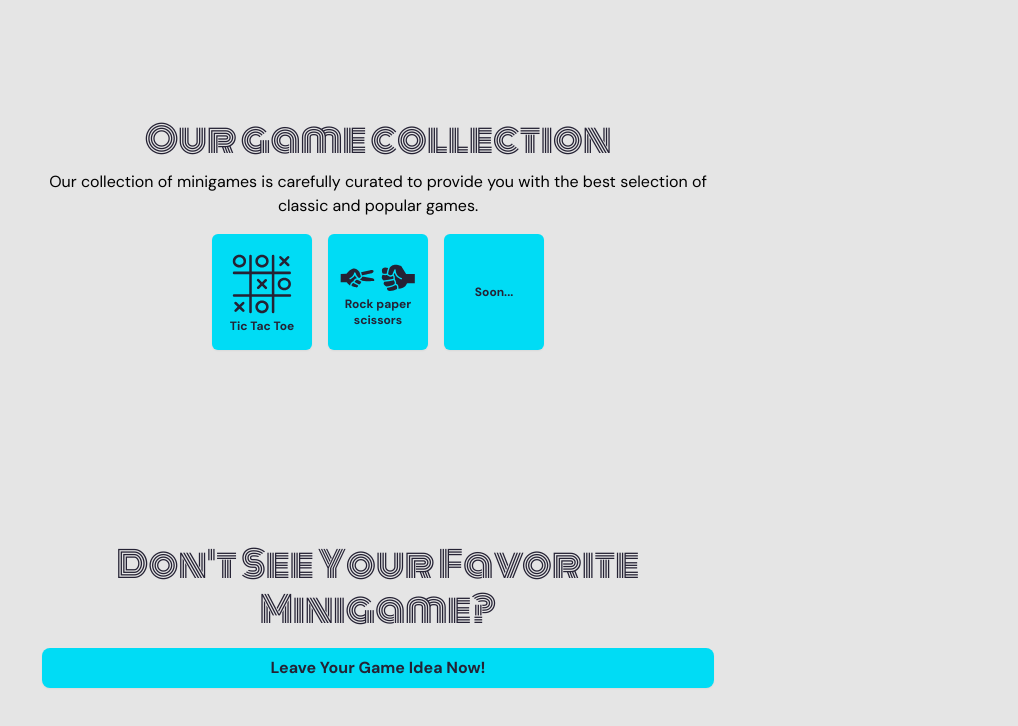
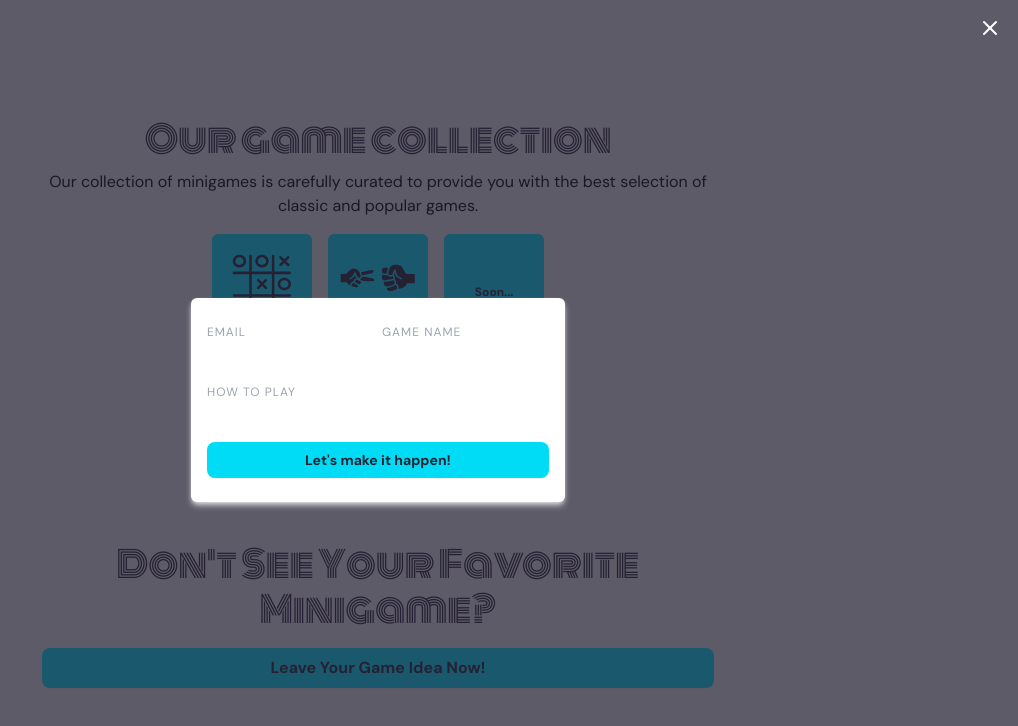
Before and after one commit to yosoypollito/games.hub, a Next.js app: page / in a window 1280 px wide. Both pictures are taken after a click on the button "Leave Your Game Idea Now!". Shown: the part 393-1119 px from the top of the page, without its empty margins (262-1280 px from the left). Built offline with nearby package versions, Linux system fonts and the light colour scheme.

Commit message:
feat: Leave idea section bases

```diff
--- /dev/null
+++ b/src/app/components/FormGroup.tsx
@@ -0,0 +1,7 @@
+export default function FormGroup({ children, ...props }: React.HTMLAttributes<HTMLDivElement>) {
+  return (
+    <div className="flex flex-col w-full gap-1">
+      {children}
+    </div>
+  )
+}
--- /dev/null
+++ b/src/app/components/Home/LeaveYourIdeaSection.tsx
@@ -0,0 +1,61 @@
+"use client"
+import HomeSection from "./Section";
+import SectionTitle from "./SectionTitle";
+import SectionButton from "./SectionButton";
+
+import Modal from "@/components/Modal";
+import { useState } from "react";
+import { Formik, Form, Field, FormikProps, FieldProps } from "formik";
+import Label from "../Label";
+import FormGroup from "../FormGroup";
+
+const Input = ({ field, form, ...props }: FieldProps) => {
+  return <input className="flex w-full border-b-2 border-light-blue dark:border-red p-2 py-1 bg-black/5 shadow-sm min-w-[248px]" {...field} {...props} />;
+};
+
+export default function LeaveYourIdeaSection() {
+
+  const [open, setOpen] = useState(false);
+
+  return (
+    <HomeSection>
+      <SectionTitle as="h2" size="medium">
+        Don't See Your Favorite Minigame?
+      </SectionTitle>
+      <SectionButton onClick={() => setOpen(true)}>
+        Leave Your Game Idea Now!
+      </SectionButton>
+      <Modal open={open} handleClose={() => setOpen(false)}>
+        <Formik
+          initialValues={{
+            email: "",
+            howToPlay: ""
+          }}
+          onSubmit={() => {
+            console.log("Hello")
+          }}
+        >
+          {(props: FormikProps<any>) => (
+            <Form className="flex flex-col w-full gap-4 text-sm">
+              <div className="flex gap-2">
+                <FormGroup>
+                  <Label htmlFor="email">Email</Label>
+                  <Field type="email" name="email" component={Input} />
+                </FormGroup>
+                <FormGroup>
+                  <Label htmlFor="game_name">Game name</Label>
+                  <Field name="game_name" component={Input} />
+                </FormGroup>
+              </div>
+              <FormGroup>
+                <Label htmlFor="how_to_play">How to play</Label>
+                <Field name="how_to_play" component={Input} />
+              </FormGroup>
+              <SectionButton type="submit">Let&apos;s make it happen!</SectionButton>
+            </Form>
+          )}
+        </Formik>
+      </Modal>
+    </HomeSection>
+  )
+}
--- a/src/app/page.tsx
+++ b/src/app/page.tsx
@@ -5,8 +5,8 @@ import GoToRooms from "@/app/rooms/components/GoToRooms";
 import { monoton } from "@/constants";
 import HomeSection from "./components/Home/Section";
 import SectionTitle from "./components/Home/SectionTitle";
-import HomeSectionButton from "./components/Home/SectionButton";
 import Collection from "./components/Home/Collection";
+import LeaveYourIdeaSection from "./components/Home/LeaveYourIdeaSection";
 export default function Home() {
   return (
     <main className={`${styles.center} flex flex-col gap-8 m-auto`}>
@@ -30,14 +30,7 @@ export default function Home() {
         <Collection />
       </HomeSection>
 
-      <HomeSection>
-        <SectionTitle as="h2" size="medium">
-          Don't See Your Favorite Minigame?
-        </SectionTitle>
-        <HomeSectionButton>
-          Leave Your Game Idea Now!
-        </HomeSectionButton>
-      </HomeSection>
+      <LeaveYourIdeaSection />
 
       <footer>
       </footer>
```
